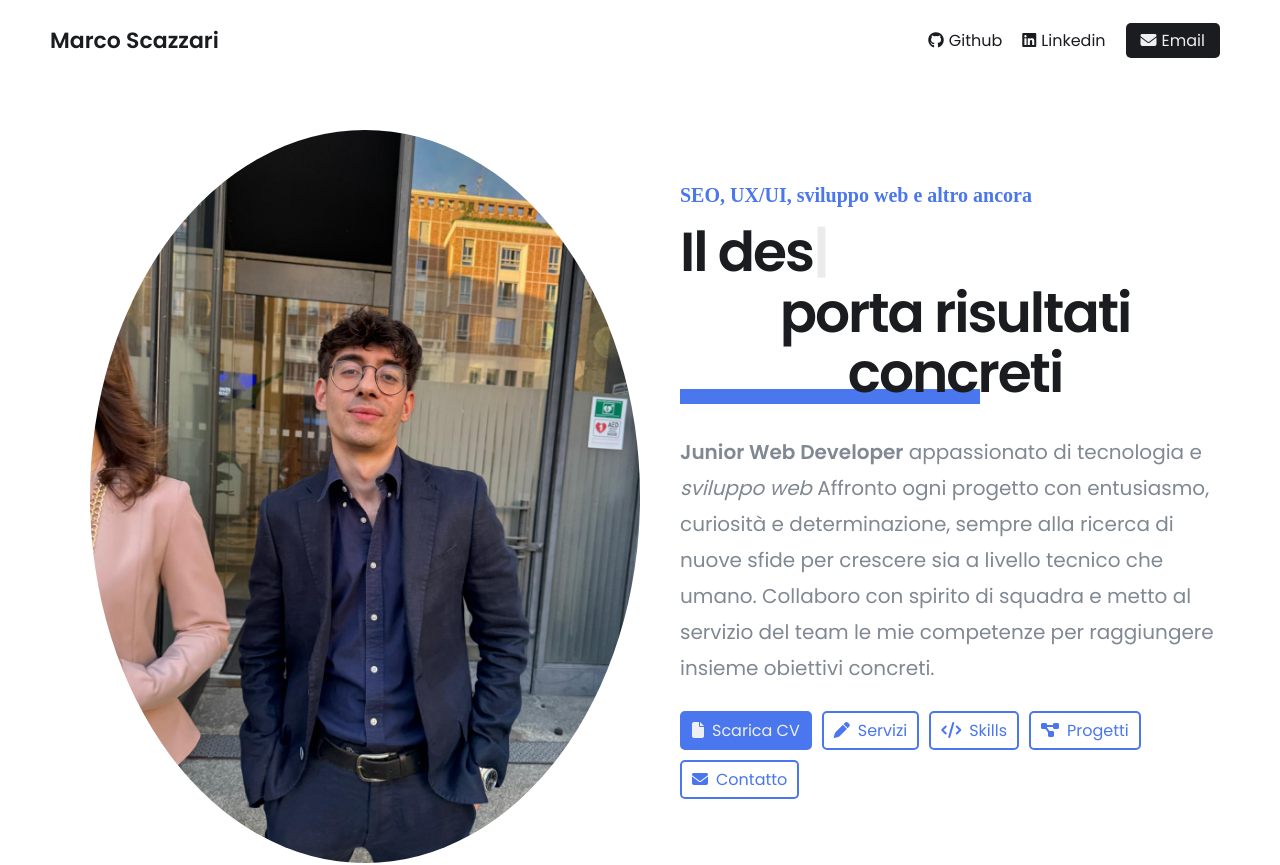
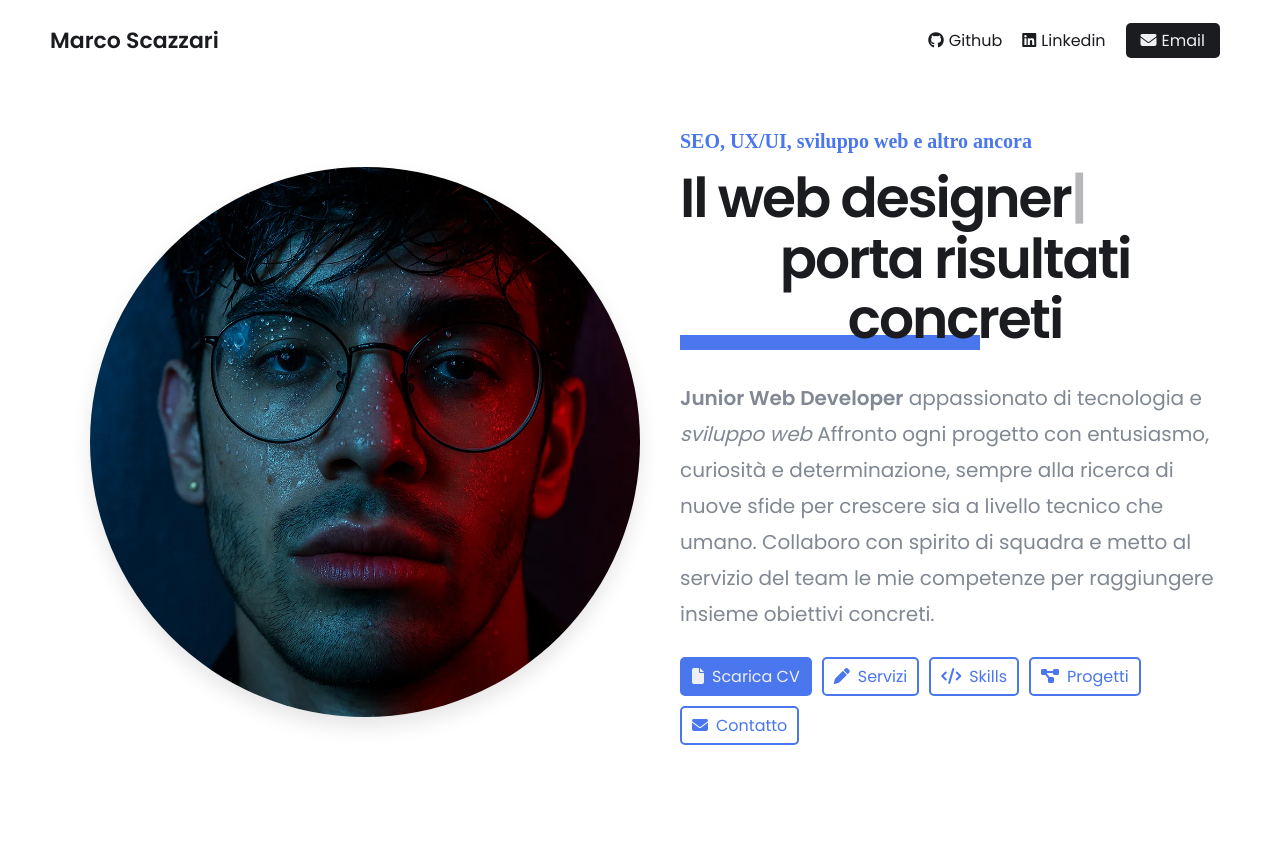
Before and after one commit to marcoscazzari03/Portoflio-Angular, an Angular app: page / in a window 1280 px wide. Shown: the top 865 px of the page. Built offline with nearby package versions, Linux system fonts and the light colour scheme.

Commit message:
GAM collegato all'evento di download CV

```diff
--- a/src/app/allservices/one-service/one-service-data.ts
+++ b/src/app/allservices/one-service/one-service-data.ts
@@ -2,7 +2,7 @@ export const SERVICES_DATA = {
   wordpress: {
     title: 'Wordpress Web Design',
     description:
-      'Realizzo siti WordPress personalizzati, ottimizzati per i motori di ricerca...',
+      "Realizzo siti WordPress personalizzati, ottimizzati per i motori di ricerca e in grado di offrire un'ottima esperienza utente.",
     icon: 'fa-brands fa-wordpress',
     content: [
       {
--- a/src/app/app.component.ts
+++ b/src/app/app.component.ts
@@ -1,5 +1,7 @@
 import { Component, HostListener, Renderer2 } from '@angular/core';
 import { Router, NavigationEnd, RouterModule } from '@angular/router';
+
+declare let gtag: Function;
 
 @Component({
   selector: 'app-root',
@@ -15,9 +17,11 @@ export class AppComponent {
   tooltipTimeout: any = null;
 
   constructor(private router: Router, private renderer: Renderer2) {
-    this.router.events.subscribe((event) => {
+    this.router.events.subscribe(event => {
       if (event instanceof NavigationEnd) {
-        window.scrollTo(0, 0);
+        gtag('config', 'G-K77R71FWFY', {
+          page_path: event.urlAfterRedirects,
+        });
       }
     });
   }
--- /dev/null
+++ b/src/app/directives/ga-event.directive.ts
@@ -0,0 +1,21 @@
+import { Directive, HostListener, Input } from '@angular/core';
+
+declare let gtag: Function;
+
+@Directive({
+  selector: '[gaEvent]',
+  standalone: true
+})
+export class GaEventDirective {
+  @Input('gaEventCategory') category: string = 'default_category';
+  @Input('gaEventAction') action: string = 'click';
+  @Input('gaEventLabel') label: string = '';
+
+  @HostListener('click')
+  onClick() {
+    gtag('event', this.action, {
+      event_category: this.category,
+      event_label: this.label
+    });
+  }
+}
--- a/src/app/home/hero/hero.component.css
+++ b/src/app/home/hero/hero.component.css
@@ -119,9 +119,15 @@
 }
 
 .hero-section .headshot img {
+  display: block;
+  max-width: 550px;
   width: 550px;
+  aspect-ratio: 1 / 1;
+  object-fit: cover;
   border-radius: 50%;
   margin: 0 auto;
+  box-shadow: 0 10px 20px rgba(0, 0, 0, 0.1);
+  transition: transform 0.3s ease, box-shadow 0.3s ease;
 }
 
 @media (max-width: 740px) {
--- a/src/app/home/hero/hero.component.html
+++ b/src/app/home/hero/hero.component.html
@@ -1,7 +1,9 @@
 <section class="hero-section">
   <div class="text">
     <h2>SEO, UX/UI, sviluppo web e altro ancora</h2>
-    <h3>Il <span class="typing-text">{{ currentText }}</span></h3>
+    <h3>
+      Il <span class="typing-text">{{ currentText }}</span>
+    </h3>
     <h1>porta risultati concreti</h1>
     <div class="typing-container"></div>
     <p>
@@ -20,6 +22,10 @@
         [attr.download]="link.download ? '' : null"
         [class.cv]="link.download"
         class="btn-header"
+        gaEvent
+        [gaEventCategory]="'Header Links'"
+        [gaEventAction]="'click'"
+        [gaEventLabel]="link.label"
       >
         <i [class]="link.icon"></i>
         <span>{{ link.label }}</span>
@@ -28,7 +34,7 @@
   </div>
 
   <div class="headshot">
-    <img src="assets/images/Marco.jpg" alt="Marco Scazzari" />
+    <img src="assets/images/Marco.webp" alt="Marco Scazzari" />
   </div>
   <app-go-top></app-go-top>
 </section>
--- a/src/app/home/hero/hero.component.ts
+++ b/src/app/home/hero/hero.component.ts
@@ -4,18 +4,19 @@ import { Type } from '@angular/core';
 
 import { GoTopComponent } from '../../shared/go-top/go-top.component';
 import { HERO_LINKS } from './hero-links';
+import { GaEventDirective } from '../../directives/ga-event.directive';
 
 @Component({
   selector: 'app-hero',
   standalone: true,
-  imports: [GoTopComponent, NgFor],
+  imports: [GoTopComponent, NgFor, GaEventDirective],
   templateUrl: './hero.component.html',
   styleUrl: './hero.component.css',
 })
 export class HeroComponent implements OnInit {
   links = HERO_LINKS;
 
-  texts: string[] = ['web developer', 'design', 'codice', 'SEO', 'frontend'];
+  texts: string[] = ['web developer', 'web designer', 'seo specialist', 'copywriter', 'frontend developer'];
   currentText = '';
   currentWordIndex = 0;
   currentCharIndex = 0;
--- a/src/index.html
+++ b/src/index.html
@@ -37,14 +37,21 @@
       function gtag() {
         dataLayer.push(arguments);
       }
+
       gtag("js", new Date());
-      gtag('config', 'G-K77R71FWFY', { debug_mode: true });
 
-      gtag("config", "G-K77R71FWFY");
+      const isDev = window.location.hostname === "localhost";
+
+      gtag("config", "G-K77R71FWFY", {
+        debug_mode: isDev,
+        page_path: window.location.pathname,
+        send_page_view: true,
+        anonymize_ip: true,
+        allow_ad_personalization_signals: false,
+      });
     </script>
   </head>
   <body>
     <app-root></app-root>
-    <!-- Angular mount point -->
   </body>
 </html>
```
Also changed, not shown: src/assets/images/Marco.webp (added). Lines whose indentation alone changed are shown as unchanged.
